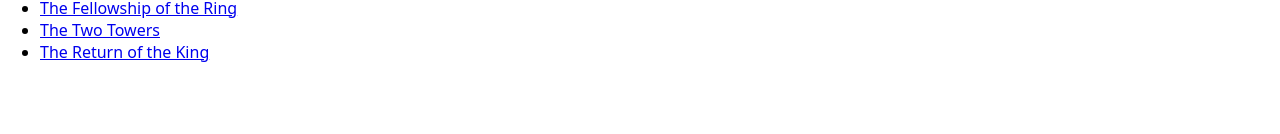
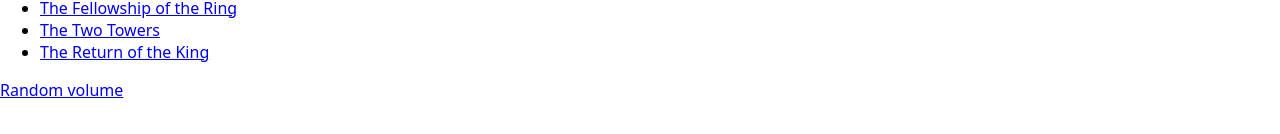
Before and after one commit to HannesOster/first_nextjs_repo_lotr, a Next.js app: page / in a window 1280 px wide. Shown: the part 228-362 px from the top of the page. Built offline with nearby package versions, Linux system fonts and the light colour scheme.

Commit message:
add random button

```diff
--- a/pages/index.js
+++ b/pages/index.js
@@ -2,6 +2,9 @@
 import { introduction, volumes } from "./resources/lib/data";
 
 export default function HomePage() {
+  function getRandomElement(array) {
+    return array[Math.floor(Math.random() * array.length)];
+  }
   return (
     <div>
       <h1>Lord of the Rings</h1>
@@ -14,6 +17,9 @@
           </li>
         ))}
       </ul>
+      <Link href={`/volumes/${getRandomElement(volumes).slug}`}>
+        Random volume
+      </Link>
     </div>
   );
 }
```
